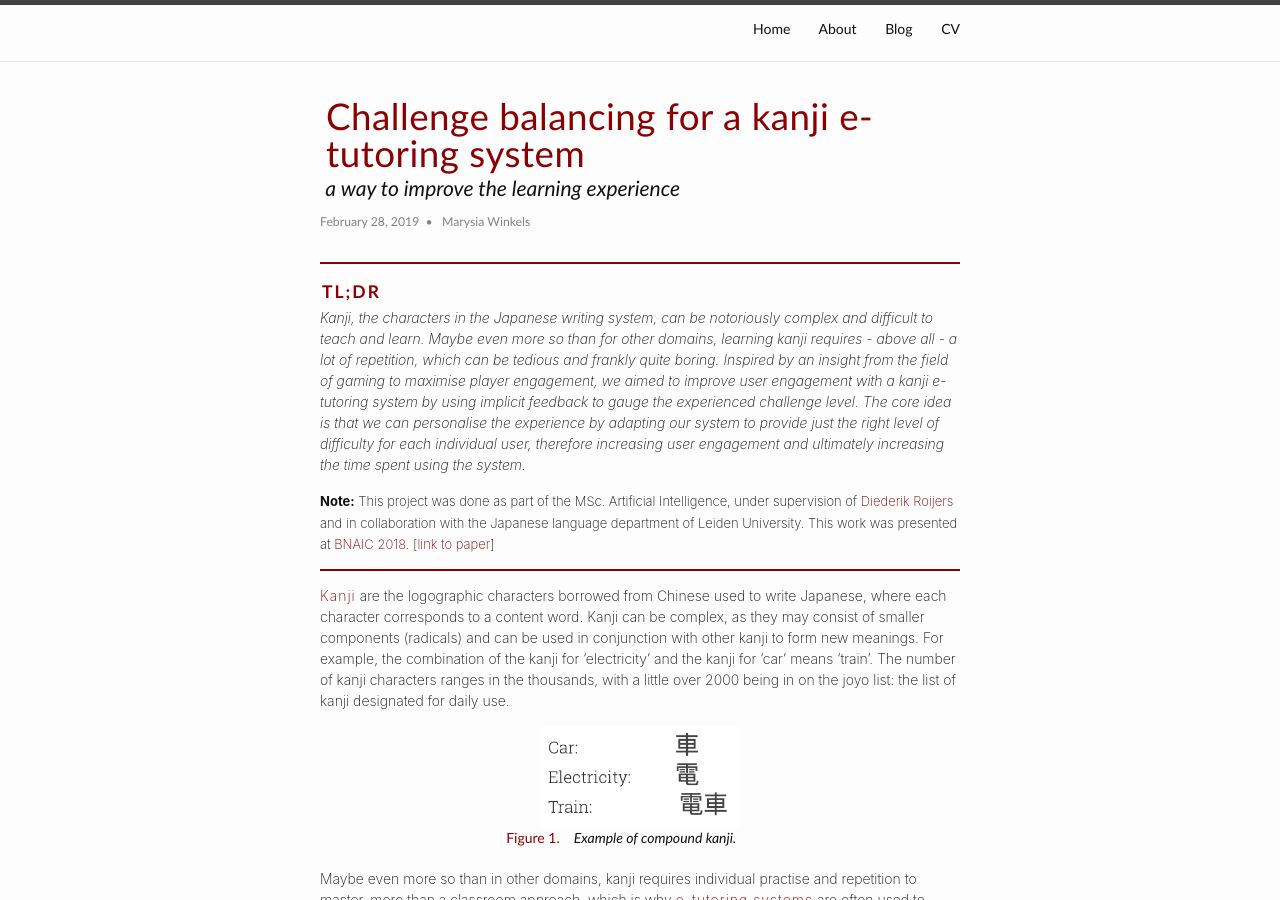
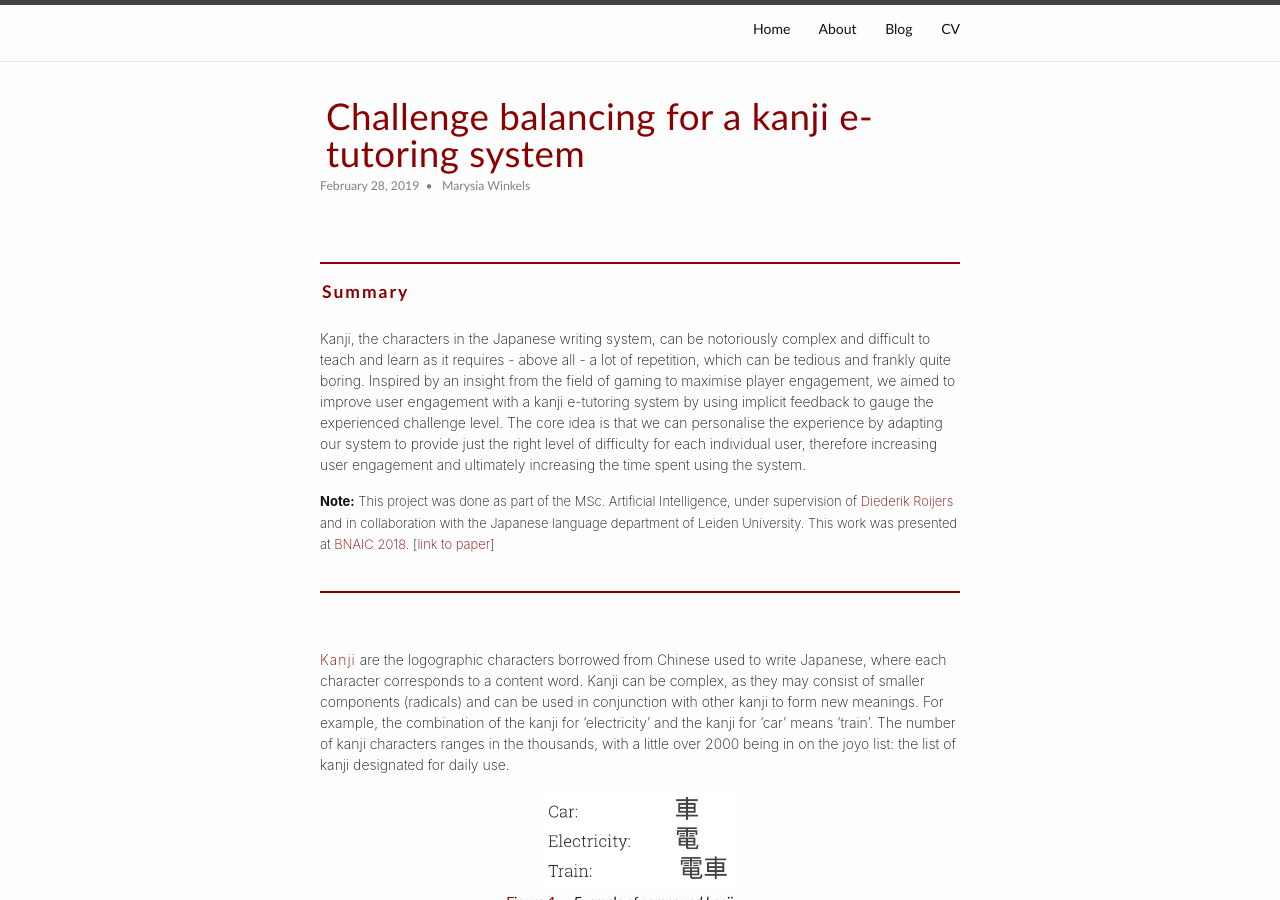
Before and after one commit to marysia/marysia.github.io, a Jekyll site: the page built from _posts/2019-02-28-kanji-e-tutoring.markdown, in a window 1280 px wide and 900 px high. Built offline with Jekyll 4.4.1, drawn with Linux system fonts in a browser that asks for light colours.

Commit message:
update about me and kanji blog

```diff
--- a/_posts/2019-02-28-kanji-e-tutoring.markdown
+++ b/_posts/2019-02-28-kanji-e-tutoring.markdown
@@ -1,21 +1,28 @@
 ---
 layout: post
 title:  "Challenge balancing for a kanji e-tutoring system"
-subtitle: "a way to improve the learning experience"
 date:   2019-02-28 16:25:56 +0100
 author: Marysia Winkels
 permalink: /blog/kanji-e-tutoring/
 categories: AI-projects
 abstract: "Kanji, the characters in the Japanese writing system, can be notoriously complex and difficult to teach and learn. Maybe even more so than for other domains, learning kanji requires - above all - a lot of repetition, which can be tedious and frankly quite boring. Inspired by an insight from the field of gaming to maximise player engagement, we aimed to improve user engagement with a kanji e-tutoring system by using implicit feedback to gauge the experienced challenge level. The core idea is that we can personalise the experience by adapting our system to provide just the right level of difficulty for each individual user, therefore increasing user engagement and ultimately increasing the time spent using the system."
 ---
+
+<br>
 <hr>
-### TL;DR
-_Kanji, the characters in the Japanese writing system, can be notoriously complex and difficult to teach and learn. Maybe even more so than for other domains, learning kanji requires - above all - a lot of repetition, which can be tedious and frankly quite boring. Inspired by an insight from the field of gaming to maximise player engagement, we aimed to improve user engagement with a kanji e-tutoring system by using implicit feedback to gauge the experienced challenge level. The core idea is that we can personalise the experience by adapting our system to provide just the right level of difficulty for each individual user, therefore increasing user engagement and ultimately increasing the time spent using the system._
+### Summary
+
+<br>
+Kanji, the characters in the Japanese writing system, can be notoriously complex and difficult to teach and learn as it requires - above all - a lot of repetition, which can be tedious and frankly quite boring. Inspired by an insight from the field of gaming to maximise player engagement, we aimed to improve user engagement with a kanji e-tutoring system by using implicit feedback to gauge the experienced challenge level. The core idea is that we can personalise the experience by adapting our system to provide just the right level of difficulty for each individual user, therefore increasing user engagement and ultimately increasing the time spent using the system.
 
 <font size="2">
 	<b>Note:</b> This project was done as part of the MSc. Artificial Intelligence, under supervision of <a href="http://www.roijers.info">Diederik Roijers</a> and in collaboration with the Japanese language department of Leiden University. This work was presented at <a href="https://bnaic2018.nl">BNAIC 2018</a>. [<a href="http://roijers.info/pub/winkels2018bnaic.pdf">link to paper</a>]
 </font>
+
+<br>
 <hr>
+<br>
+<br>
 <i></i><emph> Kanji</emph> are the logographic characters borrowed from Chinese used to write Japanese, where each character corresponds to a content word. Kanji can be complex, as they may consist of smaller components (radicals) and can be used in conjunction with other kanji to form new meanings. For example, the combination of the kanji for 'electricity' and the kanji for 'car' means 'train'. The number of kanji characters ranges in the thousands, with a little over 2000 being in on the joyo list: the list of kanji designated for daily use.
 
 <div class="Figure">
```
Also changed, not shown: about.md (+5 -5 lines).
